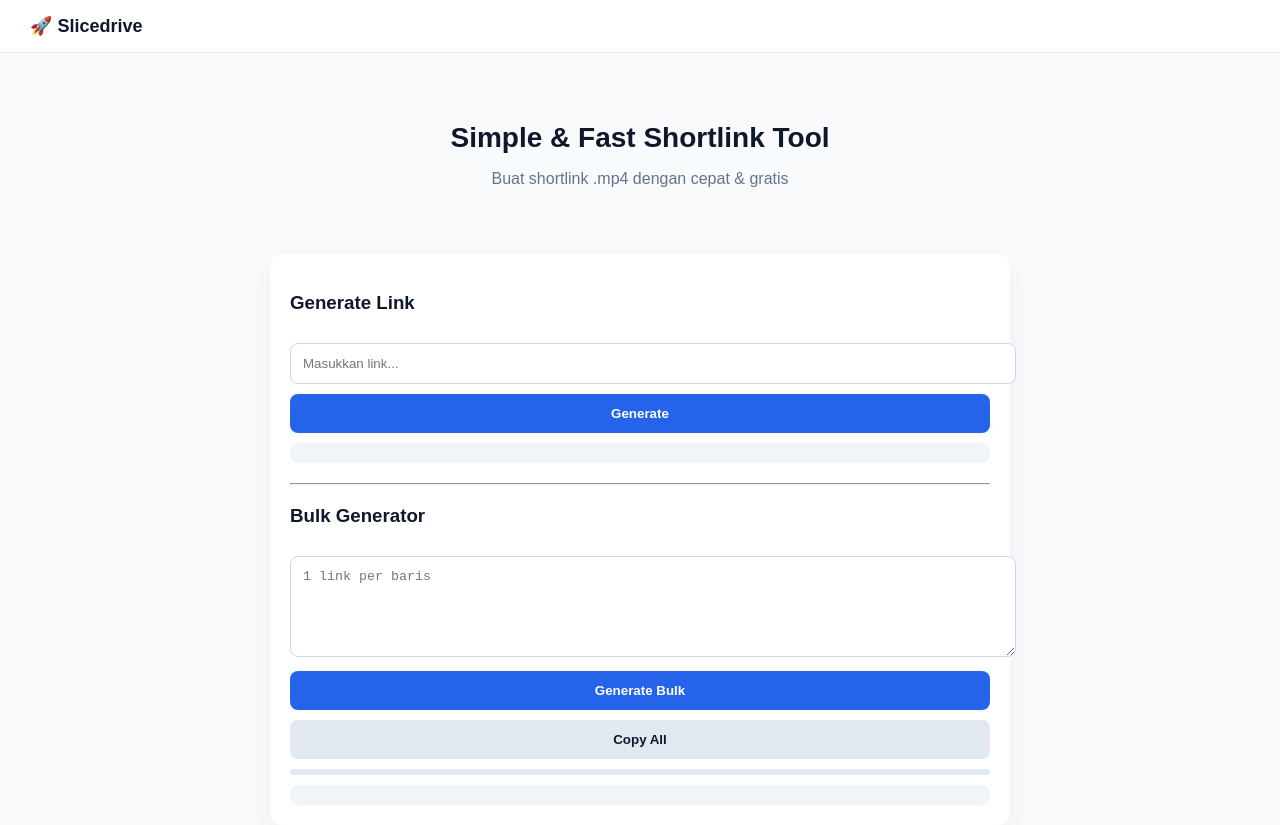
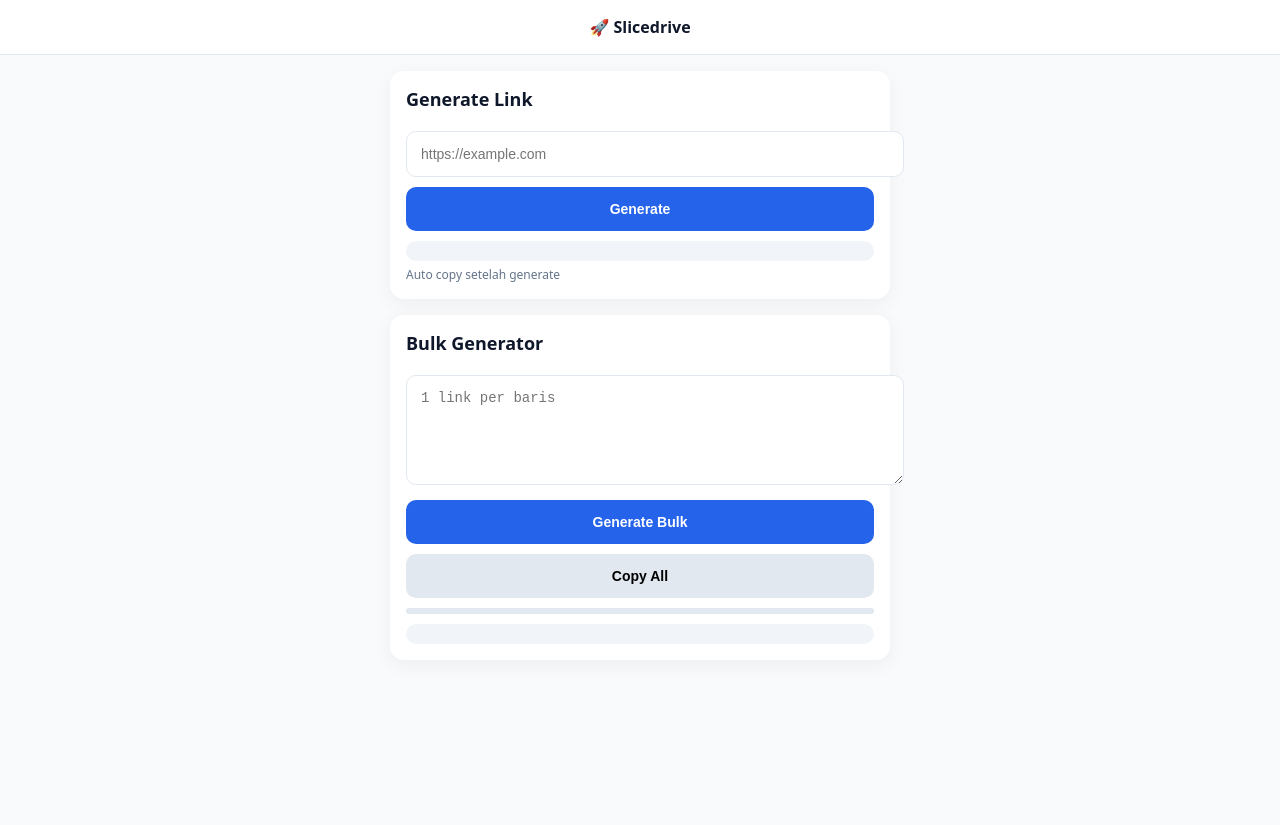
Before and after one commit to viralyy/slicedrive, a plain HTML site: page index.html in a window 1280 px wide. After the commit the page ends 800 px from the top, so only its background shows below. Drawn offline with Linux system fonts and the light colour scheme.

Commit message:
Update index.html

```diff
--- a/index.html
+++ b/index.html
@@ -7,76 +7,72 @@
 
 <style>
 body {
-  font-family: Arial, sans-serif;
+  margin: 0;
+  font-family: system-ui, sans-serif;
   background: #f8fafc;
-  margin: 0;
   color: #0f172a;
 }
 
-/* NAVBAR */
-.nav {
-  display: flex;
-  justify-content: space-between;
-  padding: 15px 30px;
+/* HEADER */
+.header {
+  padding: 16px;
   background: white;
   border-bottom: 1px solid #e2e8f0;
+  text-align: center;
+  font-weight: bold;
 }
 
-.logo {
-  font-weight: bold;
-  font-size: 18px;
+/* CONTAINER */
+.container {
+  padding: 16px;
+  max-width: 500px;
+  margin: auto;
 }
 
-/* HERO */
-.hero {
-  text-align: center;
-  padding: 50px 20px;
+/* CARD */
+.card {
+  background: white;
+  border-radius: 14px;
+  padding: 16px;
+  margin-bottom: 16px;
+  box-shadow: 0 5px 20px rgba(0,0,0,0.05);
 }
 
-.hero h1 {
-  font-size: 28px;
-  margin-bottom: 10px;
-}
-
-.hero p {
-  color: #64748b;
-}
-
-/* MAIN BOX */
-.main-box {
-  max-width: 700px;
-  margin: auto;
-  background: white;
-  padding: 20px;
-  border-radius: 12px;
-  box-shadow: 0 10px 30px rgba(0,0,0,0.05);
+/* TEXT */
+h2 {
+  margin: 0 0 10px;
+  font-size: 18px;
 }
 
 /* INPUT */
 input, textarea {
   width: 100%;
-  padding: 12px;
-  border-radius: 8px;
-  border: 1px solid #cbd5f5;
+  padding: 14px;
+  border-radius: 10px;
+  border: 1px solid #e2e8f0;
   margin-top: 10px;
+  font-size: 14px;
 }
 
 /* BUTTON */
 button {
+  width: 100%;
+  padding: 14px;
   margin-top: 10px;
-  padding: 12px;
-  width: 100%;
   border: none;
-  border-radius: 8px;
+  border-radius: 10px;
+  font-weight: bold;
+  font-size: 14px;
+  cursor: pointer;
+}
+
+.primary {
   background: #2563eb;
   color: white;
-  font-weight: bold;
-  cursor: pointer;
 }
 
 .secondary {
   background: #e2e8f0;
-  color: #0f172a;
 }
 
 /* RESULT */
@@ -84,9 +80,10 @@
   margin-top: 10px;
   background: #f1f5f9;
   padding: 10px;
-  border-radius: 8px;
+  border-radius: 10px;
+  font-size: 13px;
+  word-break: break-all;
   white-space: pre-wrap;
-  word-break: break-all;
 }
 
 /* PROGRESS */
@@ -95,6 +92,7 @@
   background: #e2e8f0;
   margin-top: 10px;
   border-radius: 10px;
+  overflow: hidden;
 }
 
 .bar {
@@ -102,43 +100,51 @@
   width: 0%;
   background: #2563eb;
 }
+
+/* SMALL TEXT */
+.note {
+  font-size: 12px;
+  color: #64748b;
+  margin-top: 5px;
+}
 </style>
 </head>
 
 <body>
 
-<div class="nav">
-  <div class="logo">🚀 Slicedrive</div>
+<div class="header">
+  🚀 Slicedrive
 </div>
 
-<div class="hero">
-  <h1>Simple & Fast Shortlink Tool</h1>
-  <p>Buat shortlink .mp4 dengan cepat & gratis</p>
+<div class="container">
+
+<!-- SINGLE -->
+<div class="card">
+  <h2>Generate Link</h2>
+
+  <input id="singleUrl" placeholder="https://example.com">
+
+  <button class="primary" onclick="genSingle()">Generate</button>
+
+  <div class="result" id="singleResult"></div>
+  <div class="note">Auto copy setelah generate</div>
 </div>
 
-<div class="main-box">
+<!-- BULK -->
+<div class="card">
+  <h2>Bulk Generator</h2>
 
-<h3>Generate Link</h3>
+  <textarea id="bulkUrls" rows="5" placeholder="1 link per baris"></textarea>
 
-<input id="singleUrl" placeholder="Masukkan link...">
-<button onclick="genSingle()">Generate</button>
+  <button class="primary" onclick="genBulk()">Generate Bulk</button>
+  <button class="secondary" onclick="copyAll()">Copy All</button>
 
-<div class="result" id="singleResult"></div>
+  <div class="progress">
+    <div class="bar" id="bar"></div>
+  </div>
 
-<hr style="margin:20px 0">
-
-<h3>Bulk Generator</h3>
-
-<textarea id="bulkUrls" rows="5" placeholder="1 link per baris"></textarea>
-
-<button onclick="genBulk()">Generate Bulk</button>
-<button class="secondary" onclick="copyAll()">Copy All</button>
-
-<div class="progress">
-  <div class="bar" id="bar"></div>
+  <div class="result" id="bulkResult"></div>
 </div>
-
-<div class="result" id="bulkResult"></div>
 
 </div>
 
@@ -156,7 +162,7 @@
   navigator.clipboard.writeText(data.short);
 
   document.getElementById("singleResult").innerText =
-    data.short + " (copied)";
+    "✅ " + data.short;
 }
 
 // BULK
@@ -182,11 +188,11 @@
   }
 }
 
-// COPY
+// COPY ALL
 function copyAll() {
   const text = document.getElementById("bulkResult").innerText;
   navigator.clipboard.writeText(text);
-  alert("Copied!");
+  alert("Semua link di-copy!");
 }
 </script>
 
```
